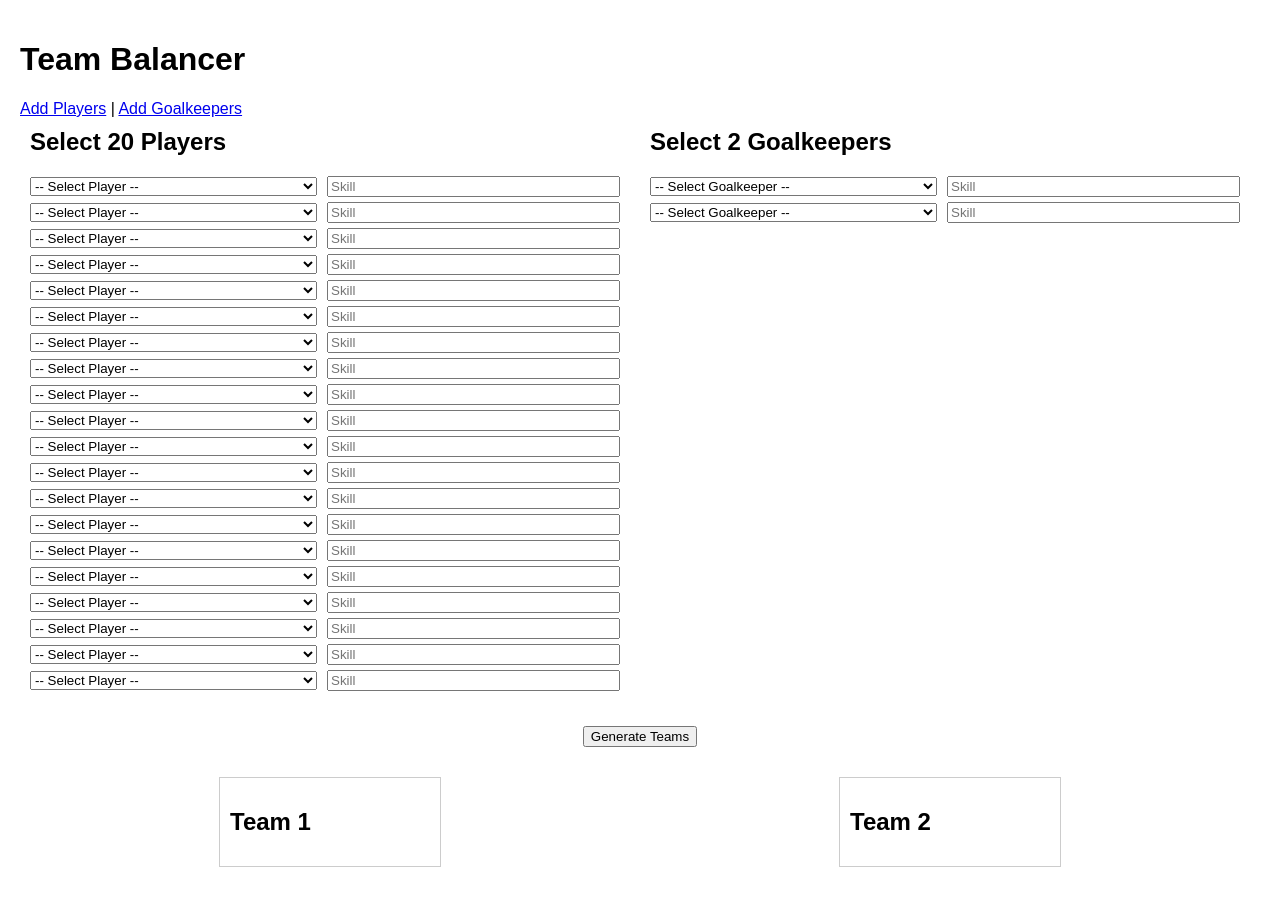
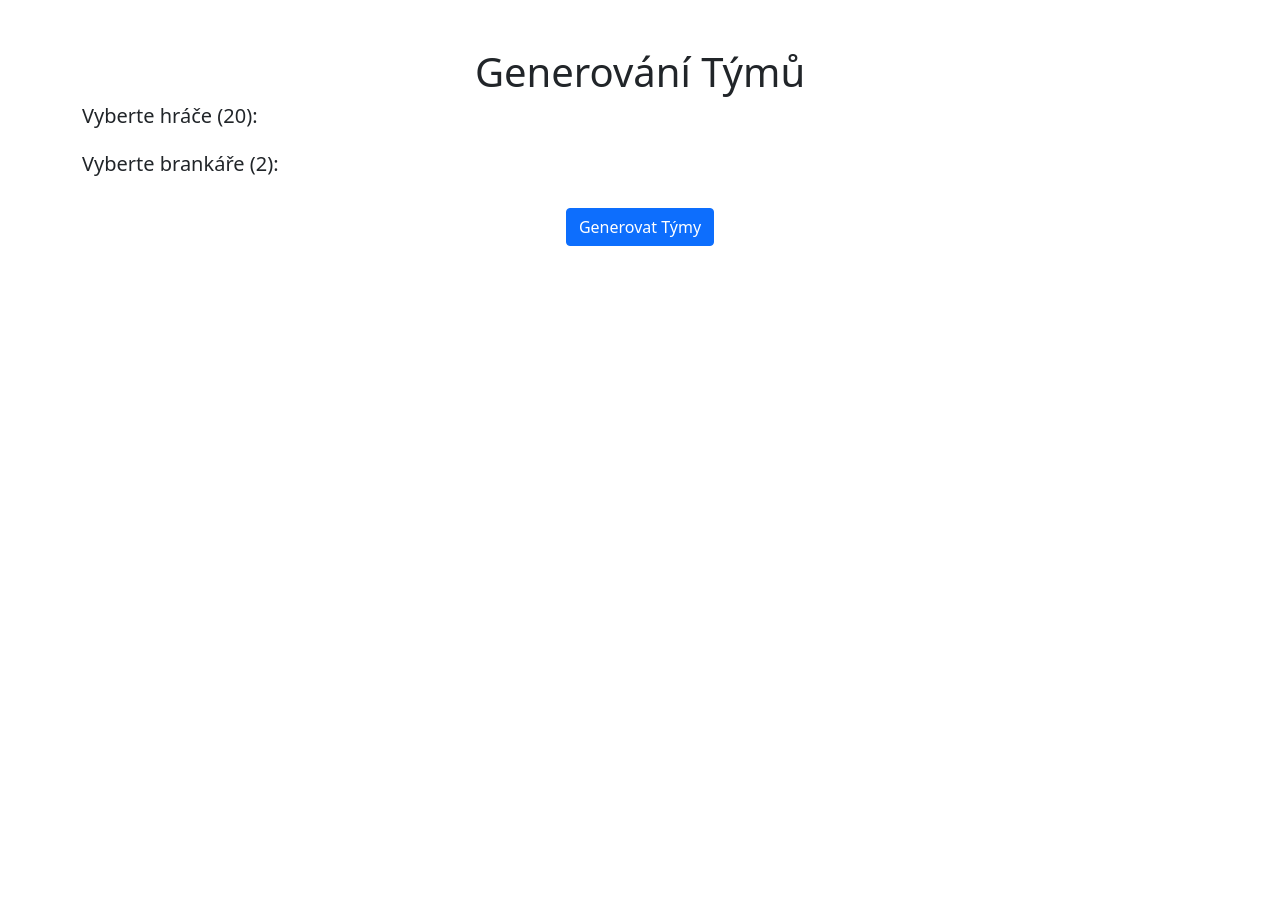
Before and after one commit to MarkkoFarmer/Team-Balancer, a Flask app: page / in a window 1280 px wide. After the commit the page ends 246 px from the top, so only its background shows below. Run offline with Flask 3, Linux system fonts and the light colour scheme.

Commit message:
Update index.html

```diff
--- a/templates/index.html
+++ b/templates/index.html
@@ -1,96 +1,86 @@
-<!-- index.html -->
 <!DOCTYPE html>
-<html lang="en">
+<html lang="cs">
 <head>
     <meta charset="UTF-8">
     <meta name="viewport" content="width=device-width, initial-scale=1.0">
-    <title>Team Balancer</title>
-    <style>
-        body { font-family: Arial, sans-serif; padding: 20px; margin: 0; }
-        .container { display: flex; flex-wrap: wrap; justify-content: center; max-width: 100%; }
-        .form-section { margin: 10px; flex: 1 1 45%; min-width: 300px; }
-        .form-section h2 { margin-top: 0; }
-        .player-entry { display: flex; align-items: center; margin-bottom: 5px; }
-        .player-entry select, .player-entry input { margin-right: 10px; flex: 1; }
-        .teams { display: flex; justify-content: space-around; margin-top: 20px; flex-wrap: wrap; }
-        .team { border: 1px solid #ccc; padding: 10px; min-width: 200px; margin: 10px; }
-        .error { color: red; font-weight: bold; }
-    </style>
-    <script>
-        async function updateSkill(type, index) {
-            const name = document.getElementById(`${type}_name_${index}`).value;
-            if (!name) return;
-            const res = await fetch(`/get_skill/${type === 'player' ? 'players' : 'goalkeepers'}/${encodeURIComponent(name)}`);
-            const data = await res.json();
-            const skillInput = document.getElementById(`${type}_skill_${index}`);
-            if (data.skill !== undefined) {
-                skillInput.value = data.skill;
-            }
-        }
-    </script>
+    <title>Generování Týmů</title>
+    <!-- Přidání Bootstrapu -->
+    <link href="https://cdn.jsdelivr.net/npm/bootstrap@5.1.3/dist/css/bootstrap.min.css" rel="stylesheet">
+    <script src="https://code.jquery.com/jquery-3.6.0.min.js"></script>
 </head>
 <body>
-    <h1>Team Balancer</h1>
-
-    <a href="/add_player">Add Players</a> | <a href="/add_goalkeeper">Add Goalkeepers</a>
-
+    <div class="container mt-5">
+        <h1 class="text-center">Generování Týmů</h1>
         <form method="POST">
-        {% if error %}<p class="error">{{ error }}</p>{% endif %}
-
-        <div class="container">
-            <div class="form-section">
-                <h2>Select 20 Players</h2>
-                {% for i in range(20) %}
-                <div class="player-entry">
-                    <select name="player_name" id="player_name_{{ i }}" onchange="updateSkill('player', {{ i }})">
-                        <option value="">-- Select Player --</option>
-                        {% for name in players %}
-                        <option value="{{ name }}" {% if selected_players[i] == name %}selected{% endif %}>{{ name }}</option>
-                        {% endfor %}
-                    </select>
-                    <input type="text" name="player_skill" id="player_skill_{{ i }}" value="{{ selected_skills[i] if selected_skills|length > i else '' }}" pattern="\d+(\.|,)?\d{0,2}" placeholder="Skill">
+            <!-- Výběr hráčů -->
+            <div class="mb-3">
+                <h5>Vyberte hráče (20):</h5>
+                <div class="row">
+                    {% for player in players %}
+                        <div class="col-md-3 mb-3">
+                            <div class="card p-3">
+                                <h6>{{ player }}</h6>
+                                <label for="player_name">{{ player }}</label>
+                                <input type="checkbox" name="player_name" value="{{ player }}" {% if player in selected_players %}checked{% endif %}>
+                                <label for="player_skill">Skill</label>
+                                <input type="number" name="player_skill" step="0.01" class="form-control" value="{{ selected_skills[loop.index0] }}" required>
                             </div>
-                {% endfor %}
-            </div>
-
-            <div class="form-section">
-                <h2>Select 2 Goalkeepers</h2>
-                {% for i in range(2) %}
-                <div class="player-entry">
-                    <select name="gk_name" id="gk_name_{{ i }}" onchange="updateSkill('gk', {{ i }})">
-                        <option value="">-- Select Goalkeeper --</option>
-                        {% for name in goalkeepers %}
-                        <option value="{{ name }}" {% if selected_gks[i] == name %}selected{% endif %}>{{ name }}</option>
-                        {% endfor %}
-                    </select>
-                    <input type="text" name="gk_skill" id="gk_skill_{{ i }}" value="{{ selected_gk_skills[i] if selected_gk_skills|length > i else '' }}" pattern="\d+(\.|,)?\d{0,2}" placeholder="Skill">
                         </div>
                     {% endfor %}
                 </div>
             </div>
 
-        <div style="text-align: center; margin-top: 20px;">
-            <button type="submit">Generate Teams</button>
+            <!-- Výběr brankářů -->
+            <div class="mb-3">
+                <h5>Vyberte brankáře (2):</h5>
+                <div class="row">
+                    {% for gk in goalkeepers %}
+                        <div class="col-md-6 mb-3">
+                            <div class="card p-3">
+                                <h6>{{ gk }}</h6>
+                                <label for="gk_name">{{ gk }}</label>
+                                <input type="checkbox" name="gk_name" value="{{ gk }}" {% if gk in selected_gks %}checked{% endif %}>
+                                <label for="gk_skill">Skill</label>
+                                <input type="number" name="gk_skill" step="0.01" class="form-control" value="{{ selected_gk_skills[loop.index0] }}" required>
+                            </div>
+                        </div>
+                    {% endfor %}
+                </div>
+            </div>
+
+            <!-- Tlačítko pro generování týmů -->
+            <div class="d-flex justify-content-center mt-4">
+                <button type="submit" class="btn btn-primary">Generovat Týmy</button>
             </div>
         </form>
 
-    <div class="teams">
-        <div class="team">
-            <h2>Team 1</h2>
-            <ul>
-                {% for name, skill in team1 %}
-                <li>{{ name }} - {{ skill }}</li>
+        <!-- Zobrazení generovaných týmů -->
+        {% if team1 %}
+        <div class="mt-5">
+            <h3>Generované Týmy</h3>
+            <div class="row">
+                <div class="col-md-6">
+                    <h4>Tým 1</h4>
+                    <ul class="list-group">
+                        {% for player in team1 %}
+                            <li class="list-group-item">{{ player[0] }} (Skill: {{ player[1] }})</li>
                         {% endfor %}
                     </ul>
                 </div>
-        <div class="team">
-            <h2>Team 2</h2>
-            <ul>
-                {% for name, skill in team2 %}
-                <li>{{ name }} - {{ skill }}</li>
+                <div class="col-md-6">
+                    <h4>Tým 2</h4>
+                    <ul class="list-group">
+                        {% for player in team2 %}
+                            <li class="list-group-item">{{ player[0] }} (Skill: {{ player[1] }})</li>
                         {% endfor %}
                     </ul>
                 </div>
             </div>
+        </div>
+        {% endif %}
+    </div>
+
+    <!-- Přidání JavaScriptu pro Bootstrap -->
+    <script src="https://cdn.jsdelivr.net/npm/bootstrap@5.1.3/dist/js/bootstrap.bundle.min.js"></script>
 </body>
 </html>
```
Lines whose indentation alone changed are shown as unchanged.
